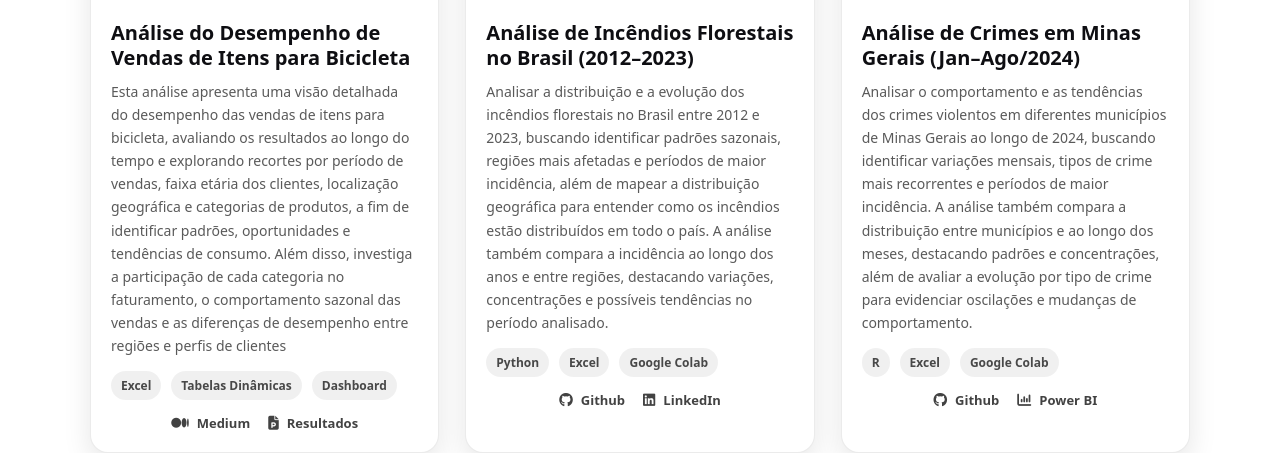
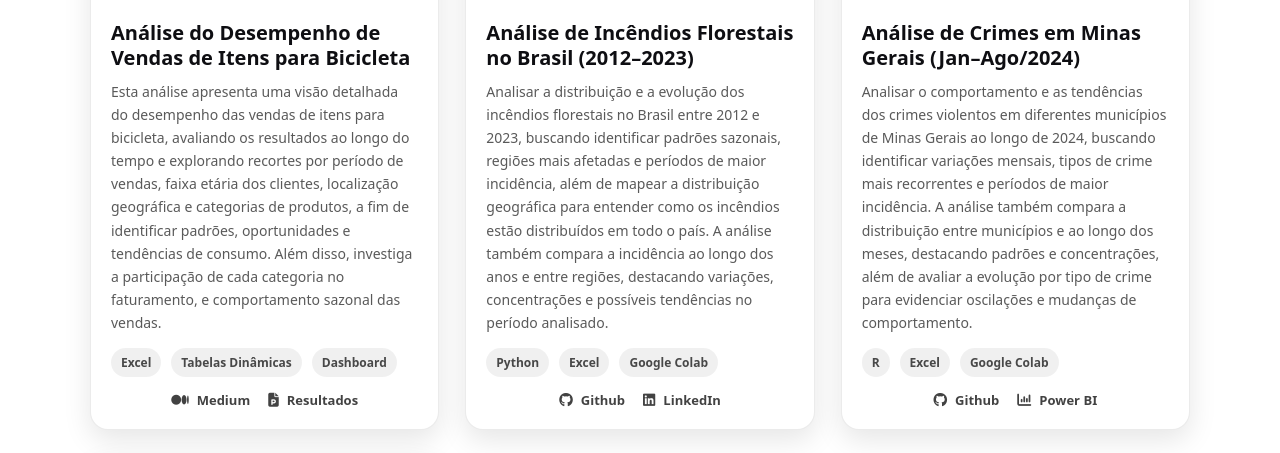
Before and after one commit to GutembergRodrigues/GutembergRodrigues.github.io, a Jekyll site: the page built from index.md, in a window 1280 px wide and 900 px high, scrolled down 1227 px, cut to the strip 178-631 px from the top of the window. Built offline with Jekyll 4.4.1, drawn with Linux system fonts in a browser that asks for light colours.

Commit message:
Update default.html

```diff
--- a/_layouts/default.html
+++ b/_layouts/default.html
@@ -100,7 +100,7 @@
               <div class="project-card__body">
                 <h3 class="project-card__title">Análise do Desempenho de Vendas de Itens para Bicicleta</h3>
                 <p class="project-card__desc">
-                  Esta análise apresenta uma visão detalhada do desempenho das vendas de itens para bicicleta, avaliando os resultados ao longo do tempo e explorando recortes por período de vendas, faixa etária dos clientes, localização geográfica e categorias de produtos, a fim de identificar padrões, oportunidades e tendências de consumo. Além disso, investiga a participação de cada categoria no faturamento, o comportamento sazonal das vendas e as diferenças de desempenho entre regiões e perfis de clientes
+                  Esta análise apresenta uma visão detalhada do desempenho das vendas de itens para bicicleta, avaliando os resultados ao longo do tempo e explorando recortes por período de vendas, faixa etária dos clientes, localização geográfica e categorias de produtos, a fim de identificar padrões, oportunidades e tendências de consumo. Além disso, investiga a participação de cada categoria no faturamento, e comportamento sazonal das vendas.
                 </p>
 
                 <div class="project-card__tags">
```
